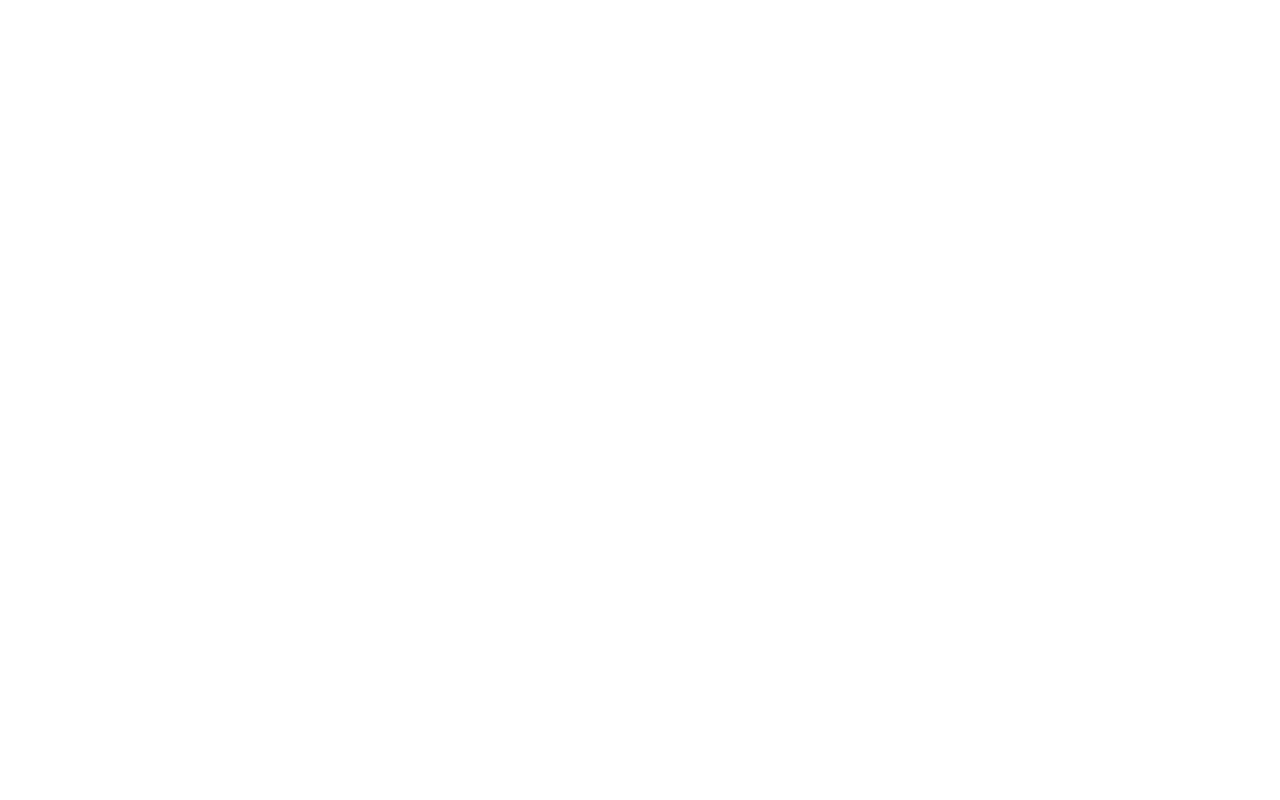
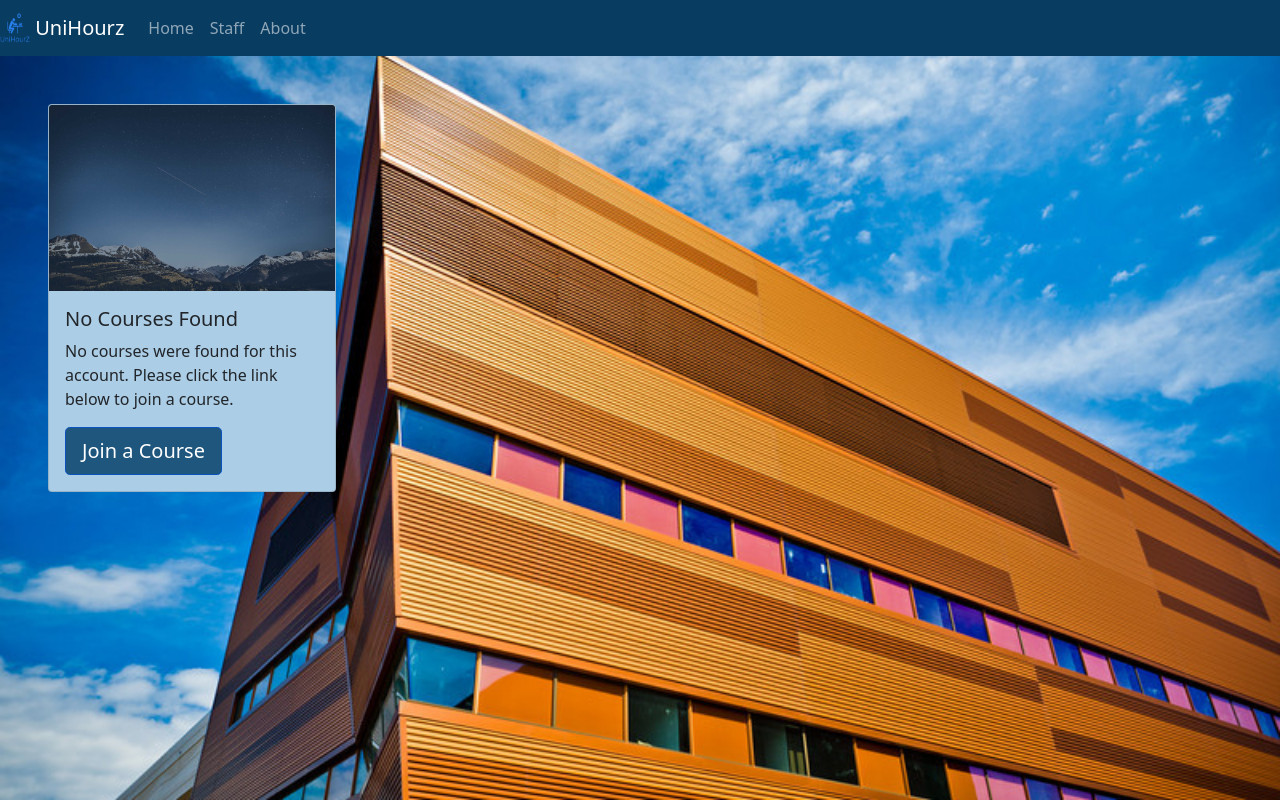
Before and after one commit to takhimhack/UniHourZ, a plain HTML site: page home.html in a window 1280 px wide. Drawn offline with Linux system fonts and the light colour scheme.

Commit message:
Finished Home screen
Finished home screen as well as added starter files for the join_course, about, and staff pages.

```diff
--- a/home.html
+++ b/home.html
@@ -11,7 +11,46 @@
     <link rel="stylesheet" href="assets/css/styles.css">
 </head>
 
+<style>
+    body{
+        background-image: url(assets/img/davis.jpg);
+        background-size: 100%
+
+    }
+</style>
 <body>
+    <nav class="navbar navbar-expand-lg navbar-dark" style="background-color: #093c61;">
+        <a class="navbar-brand" href="home.html">
+            <img src="assets/img/UniHourZ-logo2.png" width="30" height="30" class="d-inline-block align-top" alt="">
+            UniHourz
+        </a>
+        <div class="collapse navbar-collapse" id="navbarNav">
+            <ul class="navbar-nav">
+                <li class="nav-item active">
+                    <a class="nav-link" href="home.html">Home <span class="sr-only">(current)</span></a>
+                </li>
+                <li class="nav-item">
+                    <a class="nav-link" href="staff.html">Staff</a>
+                </li>
+                <li class="nav-item">
+                    <a class="nav-link" href="about.html">About</a>
+                </li>
+            </ul>
+        </div>
+    </nav>
+
+    <div class="mt-5 mx-5">
+        <div class="card" style="width: 18rem; background-color: #abcde6">
+            <img class="card-img-top" src="assets/img/star-sky.jpg" alt="Card image cap">
+            <div class="card-body">
+                <h5 class="card-title">No Courses Found</h5>
+                <p class="card-text">No courses were found for this account. Please click the link below to join a
+                    course.</p>
+                <a href="join_course.html" class="btn btn-primary btn-lg active" style="background-color: #1e567e" role="button" aria-pressed="true">Join a Course</a>
+            </div>
+        </div>
+    </div>
+
     <script src="assets/bootstrap/js/bootstrap.min.js"></script>
 </body>
 
```
Also changed, not shown: about.html (added, +18 -0 lines), join_course.html (added, +18 -0 lines), registration.html (+1 -1 lines), staff.html (added, +16 -0 lines), assets/img/davis.jpg (added).
